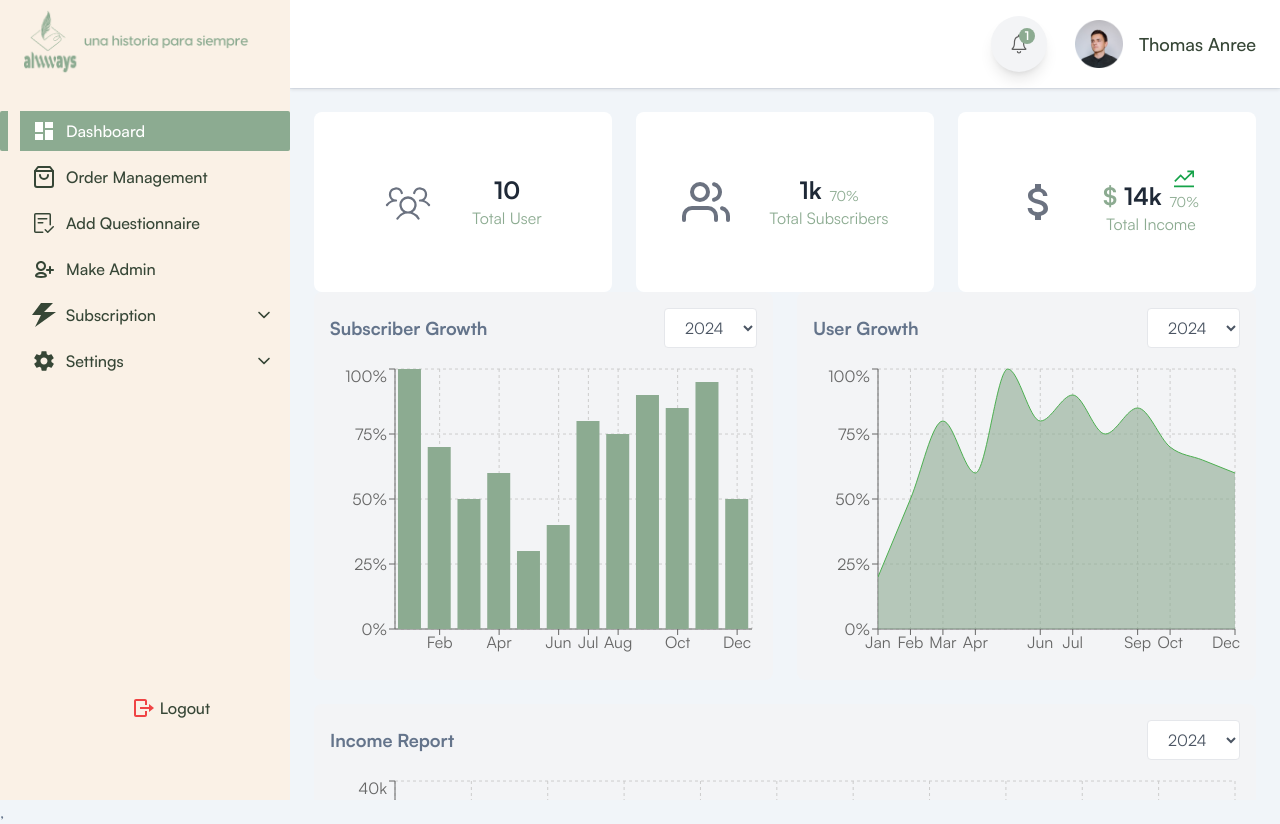
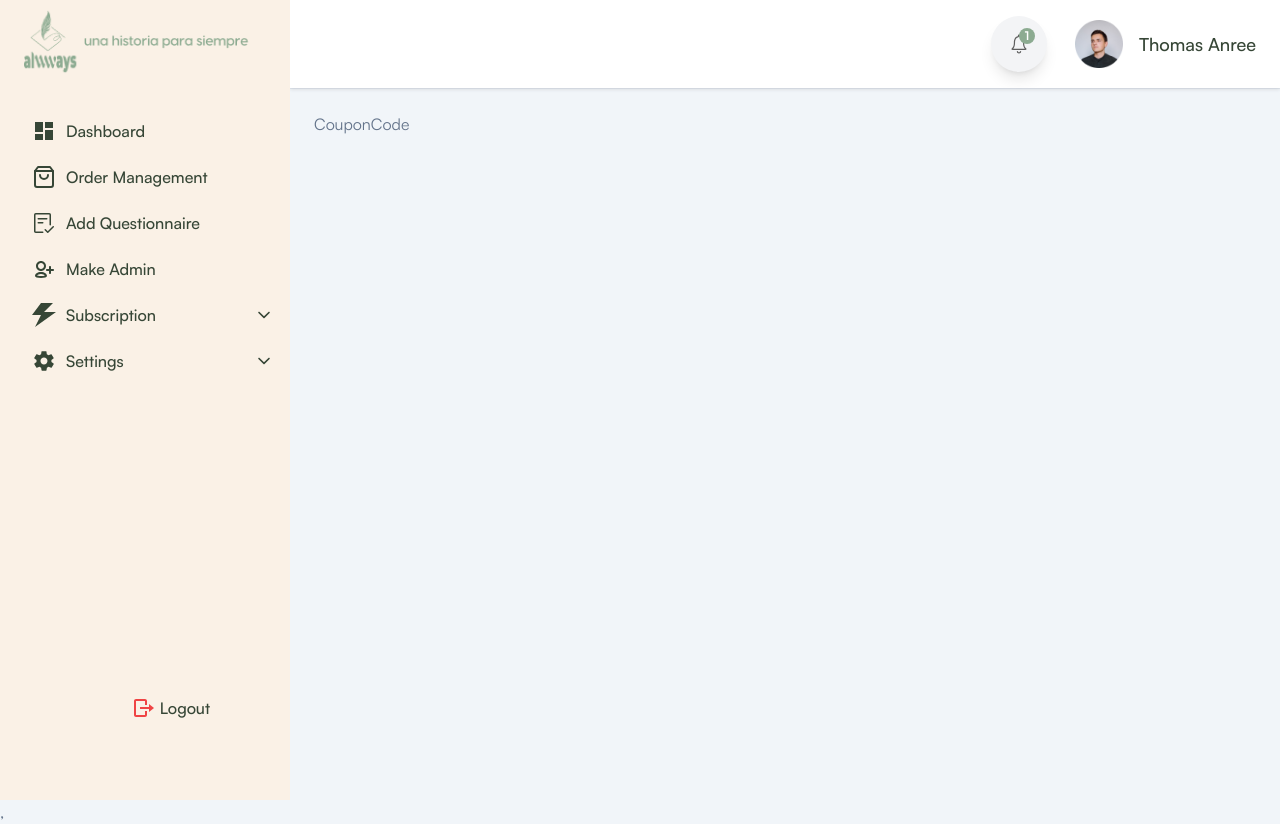
Before and after one commit to shuvo-art/Merged_Project, a React (Vite) app: page /subscription/couponCode in a window 1280 px wide. Before the commit this address led to /. Built offline with nearby package versions, Linux system fonts and the light colour scheme; sample sign-in values are in the browser's storage.

Commit message:
new routes added

```diff
--- a/src/App.jsx
+++ b/src/App.jsx
@@ -13,12 +13,13 @@ import PrivateRoute from "./Private/PrivateRoutes";
 import OrderManagement from "./pages/Dashboard/OrderManagement";
 import AddQuestionnaire from "./pages/Dashboard/AddQuestionnaire";
 import MakeAdmin from "./pages/Dashboard/MakeAdmin";
-import Subscription from "./pages/Authentication/Subscription";
+import Subscription from "./pages/Subscription/Subscription";
 import ForgotPassword from "./pages/Authentication/ForgotPasswordForm";
 import VerificationCode from "./pages/Authentication/OTPVerificationForm";
 import ResetPasswordForm from "./pages/Authentication/ResetPasswordForm";
 import Congratulations from "./pages/Authentication/Congratulations";
 import PreviewQuestion from "./components/Dashboard/Questionnarie/PreviewQuestion";
+import CouponCode from "./pages/Subscription/CouponCode";
 
 function Routers() {
   const [loading, setLoading] = useState(true);
@@ -108,11 +109,20 @@ function Routers() {
           }
         />
         <Route
-          path="subscription"
+          path="subscription/subscription"
           element={
             <>
               <PageTitle title="alwways | Subscription" />
               <Subscription />
+            </>
+          }
+        />
+        <Route
+          path="subscription/couponCode"
+          element={
+            <>
+              <PageTitle title="alwways | Subscription" />
+              <CouponCode />
             </>
           }
         />
--- /dev/null
+++ b/src/pages/Subscription/CouponCode.jsx
@@ -0,0 +1,7 @@
+const CouponCode = () => {
+  return (
+    <div>CouponCode</div>
+  )
+}
+
+export default CouponCode
```
Also changed, not shown: src/pages/Subscription/Subscription.jsx (renamed from src/pages/Authentication/Subscription.jsx).
